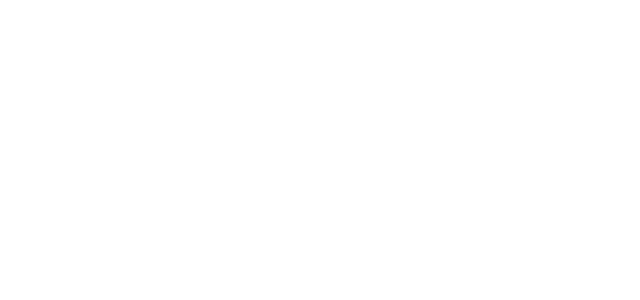
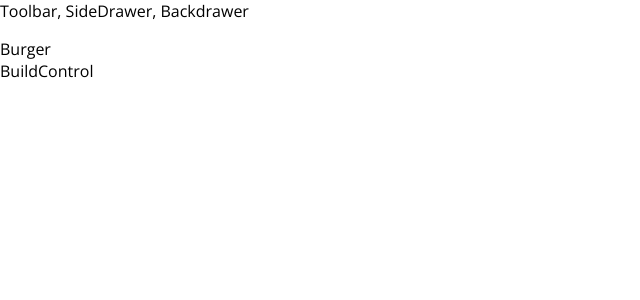
Before and after one commit to keshari-nandan/burger-app, a React app: page / in a window 1280 px wide. Shown: the top 300 px of the page, without its empty margins (0-640 px from the left). Built offline with nearby package versions, Linux system fonts and the light colour scheme.

Commit message:
Added basic layout

```diff
--- a/src/App.js
+++ b/src/App.js
@@ -1,10 +1,16 @@
 import React, { Component } from 'react';
+
+import Layout from './components/Layout/Layout'
+
+import BurgerBuilder from "./containers/BurgerBuilder/BurgerBuilder";
 
 class App extends Component {
   render() {
     return (
       <div>
-
+        <Layout>
+          <BurgerBuilder />
+        </Layout>
       </div>
     );
   }
--- /dev/null
+++ b/src/components/Layout/Layout.css
@@ -0,0 +1,3 @@
+.Content {
+    margin-top: 16px;
+}
--- /dev/null
+++ b/src/components/Layout/Layout.js
@@ -0,0 +1,14 @@
+import React from 'react';
+import Aux from '../../hoc/Aux'
+import classes from './Layout.css'
+
+const layout = ( props ) => (
+    <Aux>
+        <div>Toolbar, SideDrawer, Backdrawer</div>
+        <main className={classes.Content}>
+            {props.children}
+        </main>
+    </Aux>
+);
+
+export default layout;
--- /dev/null
+++ b/src/containers/BurgerBuilder/BurgerBuilder.js
@@ -0,0 +1,17 @@
+import React, { Component } from 'react'
+
+import Aux from '../../hoc/Aux'
+
+class BurgerBuilder extends Component
+{
+    render() {
+        return (
+            <Aux>
+                <div>Burger</div>
+                <div>BuildControl</div>
+            </Aux>
+        );
+    }
+}
+
+export default BurgerBuilder;
--- /dev/null
+++ b/src/hoc/Aux.js
@@ -0,0 +1,3 @@
+const aux = (props) => props.children;
+
+export default aux
--- a/src/index.css
+++ b/src/index.css
@@ -1,5 +1,5 @@
 body {
   margin: 0;
   padding: 0;
-  font-family: sans-serif;
+  font-family: "Open Sans", sans-serif;
 }
```
Also changed, not shown: 1 other file (tests, documents, lock files or other folders).
